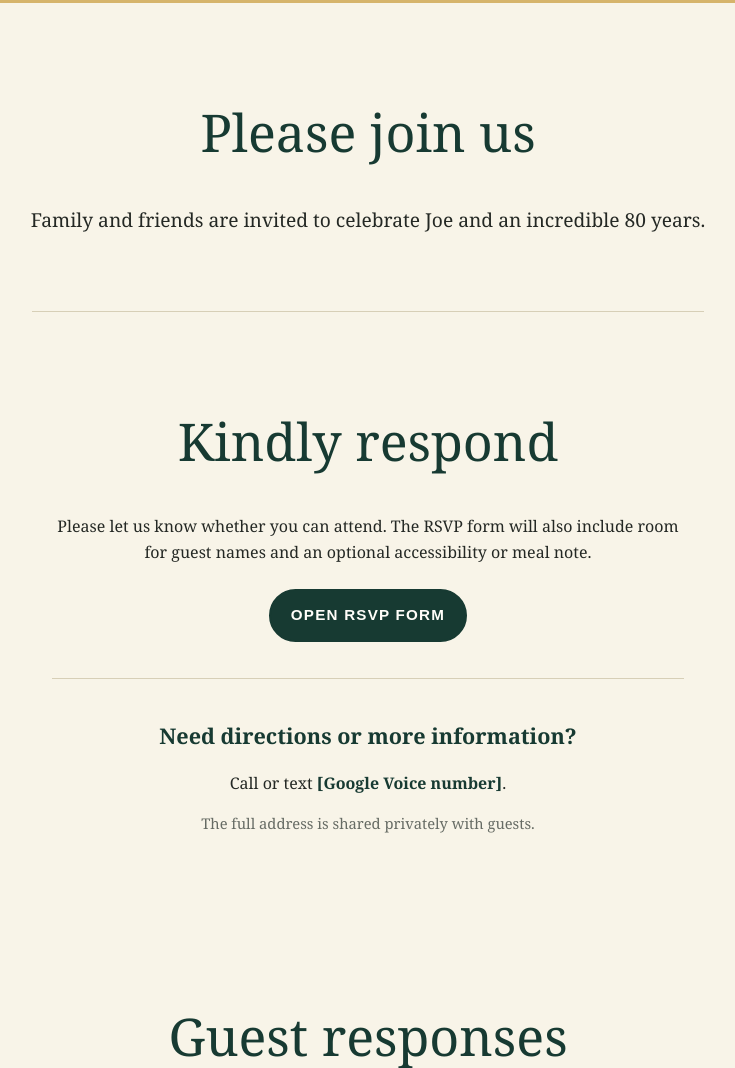
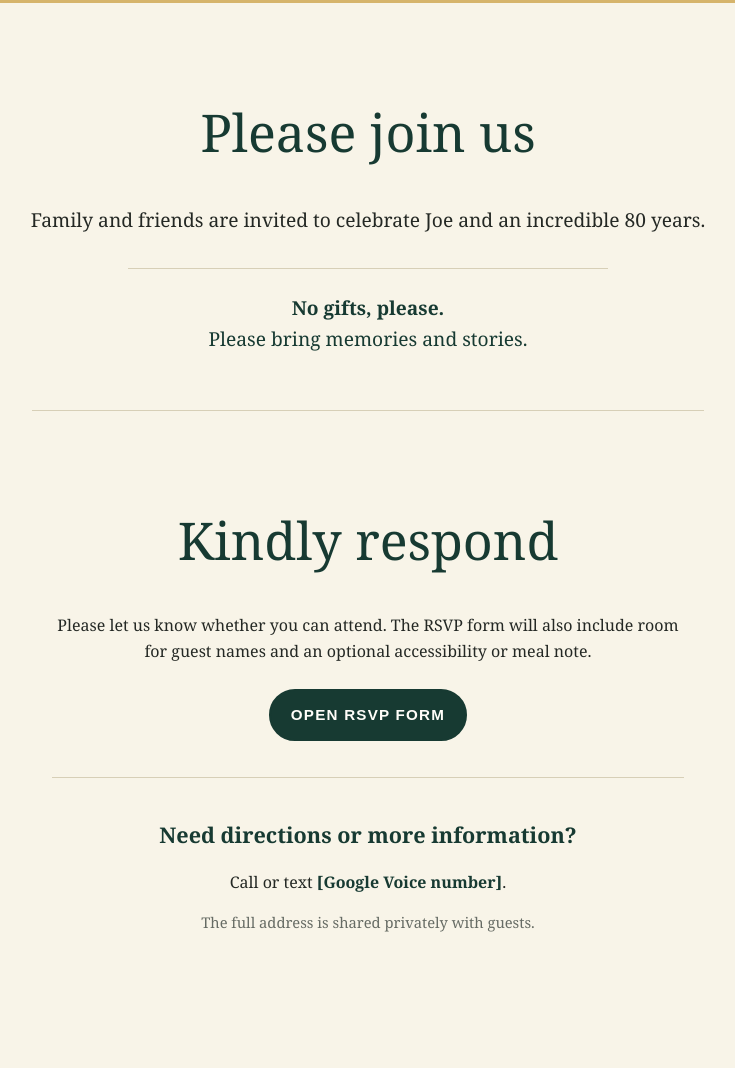
Before and after one commit to MNSonerfan/Joes80th, a plain HTML site: page index.html in a window 1280 px wide. Shown: the part 689-1757 px from the top of the page, without its empty margins (272-1007 px from the left). Drawn offline with Linux system fonts and the light colour scheme; no server answers.

Commit message:
Add no gifts and memories notes
Co-authored-by: Copilot <223556219+Copilot@users.noreply.github.com>

```diff
--- a/index.html
+++ b/index.html
@@ -9,7 +9,7 @@
       name="description"
       content="Please join us for Joe's 80th birthday celebration in Lakeville, Minnesota."
     />
-    <link rel="stylesheet" href="styles.css?v=20261220-rsvp" />
+    <link rel="stylesheet" href="styles.css?v=20261220-notes" />
   </head>
   <body>
     <main>
@@ -43,6 +43,10 @@
         <p>
           Family and friends are invited to celebrate Joe and an incredible 80
           years.
+        </p>
+        <p class="celebration-notes">
+          <strong>No gifts, please.</strong><br>
+          Please bring memories and stories.
         </p>
       </section>
 
@@ -131,7 +135,7 @@
       <p>Celebrating 80 wonderful years</p>
     </footer>
 
-    <script src="config.js?v=20261220-rsvp"></script>
-    <script src="script.js?v=20261220-rsvp"></script>
+    <script src="config.js?v=20261220-notes"></script>
+    <script src="script.js?v=20261220-notes"></script>
   </body>
 </html>
--- a/styles.css
+++ b/styles.css
@@ -150,6 +150,14 @@ a:focus-visible {
 
 .message {
   font-size: 1.2rem;
+}
+
+.celebration-notes {
+  margin: 2rem auto 0;
+  padding-top: 1.5rem;
+  max-width: 30rem;
+  border-top: 1px solid #d7cfb7;
+  color: var(--forest);
 }
 
 .message h2,
```
